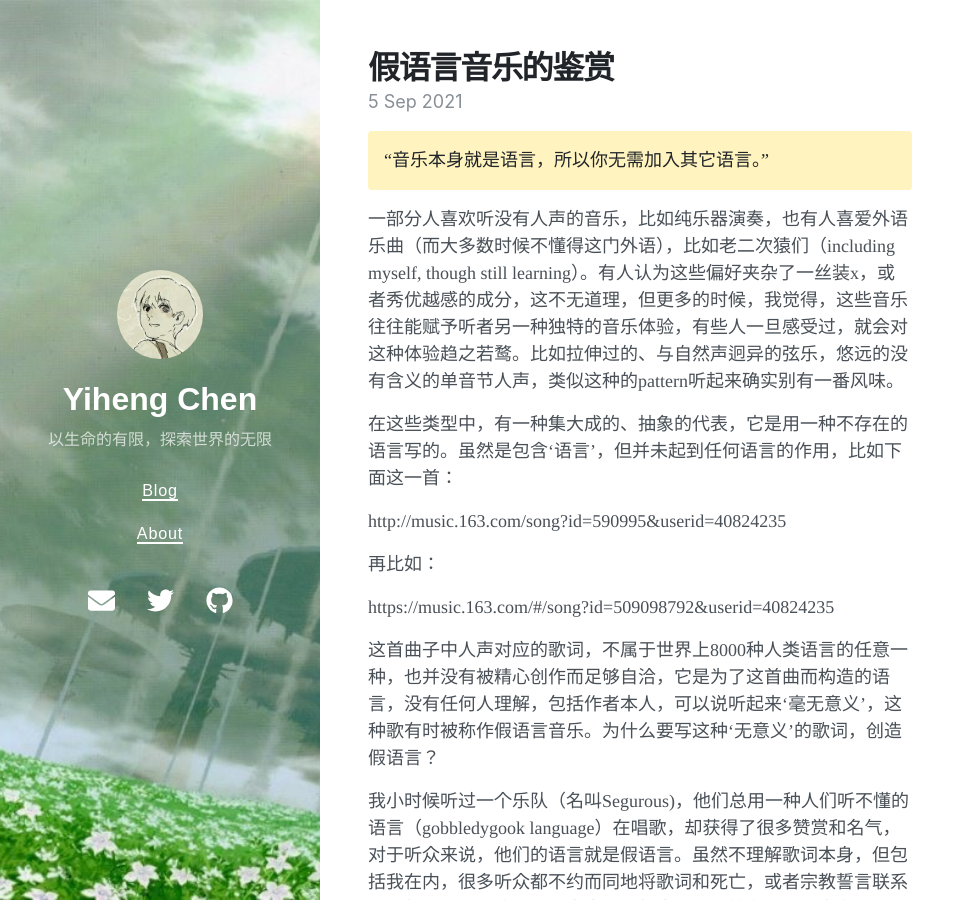
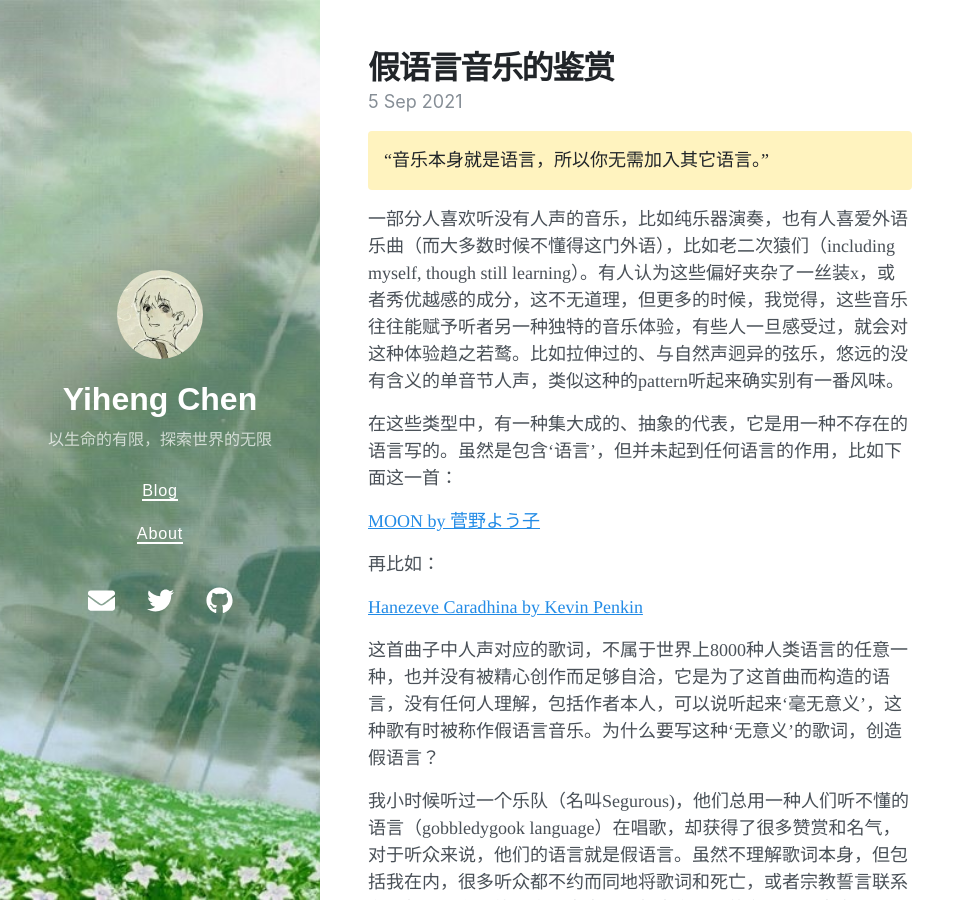
Before and after one commit to yihenc/yihenc.github.io, a Jekyll site: the page built from _posts/2021-09-05-music-appreciation.md, in a window 1280 px wide and 900 px high. Shown: the whole window, without its empty margins (0-975 px from the left). Built offline with Jekyll 4.4.1, drawn with Linux system fonts in a browser that asks for light colours; nearby versions of some CDN libraries.

Commit message:
Update 2021-09-05-music-appreciation.md

```diff
--- a/_posts/2021-09-05-music-appreciation.md
+++ b/_posts/2021-09-05-music-appreciation.md
@@ -13,11 +13,11 @@ date: 2021-09-05 15:32 +0800
 
 在这些类型中，有一种集大成的、抽象的代表，它是用一种不存在的语言写的。虽然是包含‘语言’，但并未起到任何语言的作用，比如下面这一首：
 
-http://music.163.com/song?id=590995&amp;userid=40824235
+[MOON by 菅野よう子](http://music.163.com/song?id=590995&amp;userid=40824235)
 
 再比如：
 
-https://music.163.com/#/song?id=509098792&amp;userid=40824235
+[Hanezeve Caradhina by Kevin Penkin](https://music.163.com/#/song?id=509098792&amp;userid=40824235)
 
 这首曲子中人声对应的歌词，不属于世界上8000种人类语言的任意一种，也并没有被精心创作而足够自洽，它是为了这首曲而构造的语言，没有任何人理解，包括作者本人，可以说听起来‘毫无意义’，这种歌有时被称作假语言音乐。为什么要写这种‘无意义’的歌词，创造假语言？
 
```
